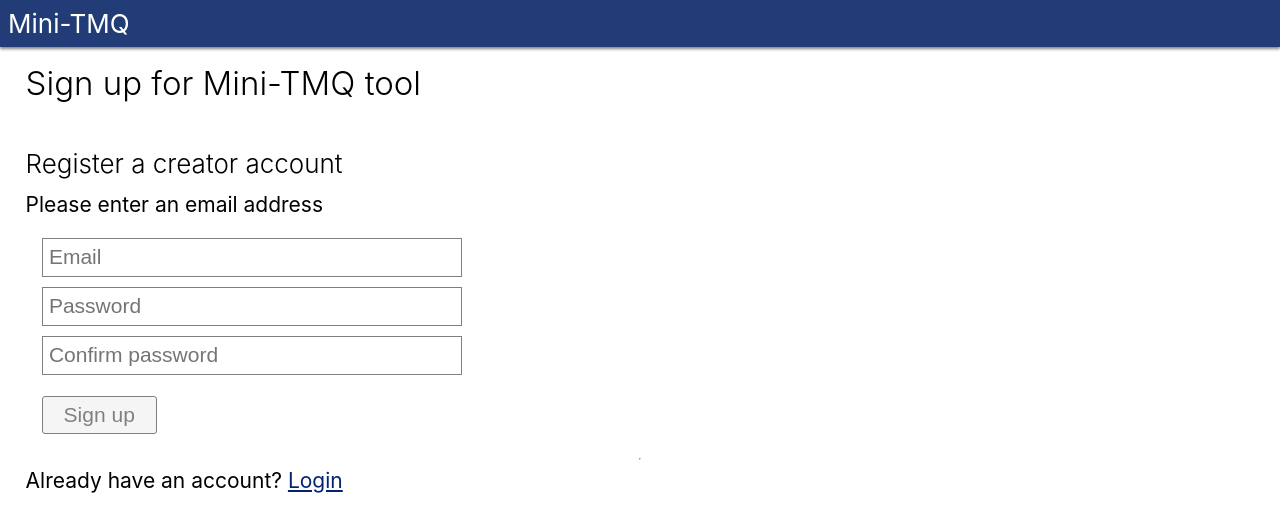
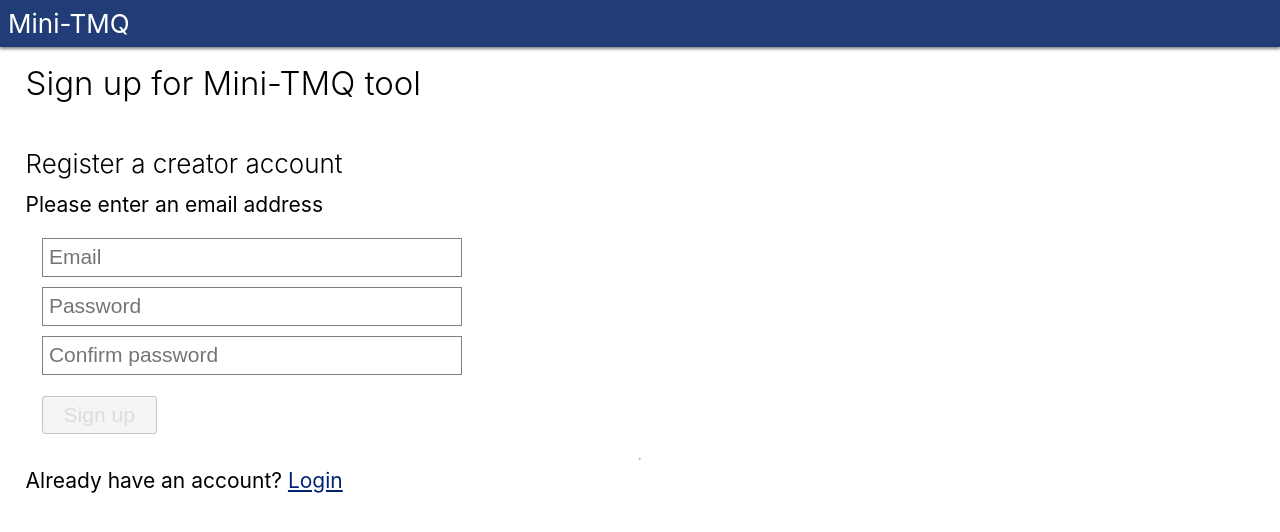
Before and after one commit to uivraeus/teamquest-lab, a React (Create React App) app: page /signup in a window 1280 px wide. Shown: the top 532 px of the page. Built offline with nearby package versions, Linux system fonts and the light colour scheme; no server answers.

Commit message:
Tune styling of buttons

```diff
--- a/src/App.css
+++ b/src/App.css
@@ -8,15 +8,15 @@
   --color-bkg-btn-accent: rgb(33, 60, 119);
   --color-bkg-btn-accent-hover: rgb(58, 85, 143);
   --color-fg-btn-hover: rgb(33, 60, 119);
-  --color-fg-btn-focus: rgb(30, 55, 110);
-  --color-fg-btn-disabled: rgb(128, 128, 128);
+  --color-fg-btn-focus: rgb(30, 58, 124);
+  --color-fg-btn-disabled: rgb(220, 220, 220);
   --color-border: rgb(128,128,128);
   --color-border-light: rgb(200,200,200);
   --color-border-accent: rgb(61, 76, 141);
   --color-text: rgb(0, 0, 0);
   --color-text-inverted: rgb(255,255,255);
   --color-text-info: rgb(63,63,63);
-  --color-text-disabled: rgb(128, 128, 128);
+  --color-text-disabled: rgb(196, 196, 196);
   --color-text-error: rgb(196, 0, 0);
   --color-text-warning: rgb(160, 87, 3);
   --color-text-data: rgb(36, 63, 145);
--- a/src/components/AppBtn.css
+++ b/src/components/AppBtn.css
@@ -29,7 +29,8 @@ button.AppBtn:active {
 
 button.AppBtn:disabled {
   background-color: var(--color-bkg-btn-default);
-  color: var(--color-text-disabled);
+  color: var(--color-fg-btn-disabled);
+  border: 1px solid var(--color-text-disabled);
 }
 
 /* Overrides/additions for special attention button */
@@ -44,9 +45,9 @@ button.AppBtn-accent {
   }
 }
 
-/* .button.AppBtn-accent:focus {
-  TBD/TODO
-} */
+button.AppBtn-accent:focus {
+  border: 1px solid var(--color-border-accent);
+}
 
 /* .App button.app-accented-btn:disabled {
   TBD/TODO
@@ -112,8 +113,11 @@ button.AppBtn-svg > svg {
 }
 
 button.AppBtn-svg:focus {
+  border: none;
+}
+
+button.AppBtn-svg:focus > svg {
   fill: var(--color-fg-btn-focus);
-  border: none;
 }
 
 button.AppBtn-svg:focus:enabled > svg {
@@ -122,6 +126,7 @@ button.AppBtn-svg:focus:enabled > svg {
 
 button.AppBtn-svg:disabled {
   background-color: rgba(0,0,0,0);
+  border: none;
 }
 
 button.AppBtn-svg:disabled > svg {
```
